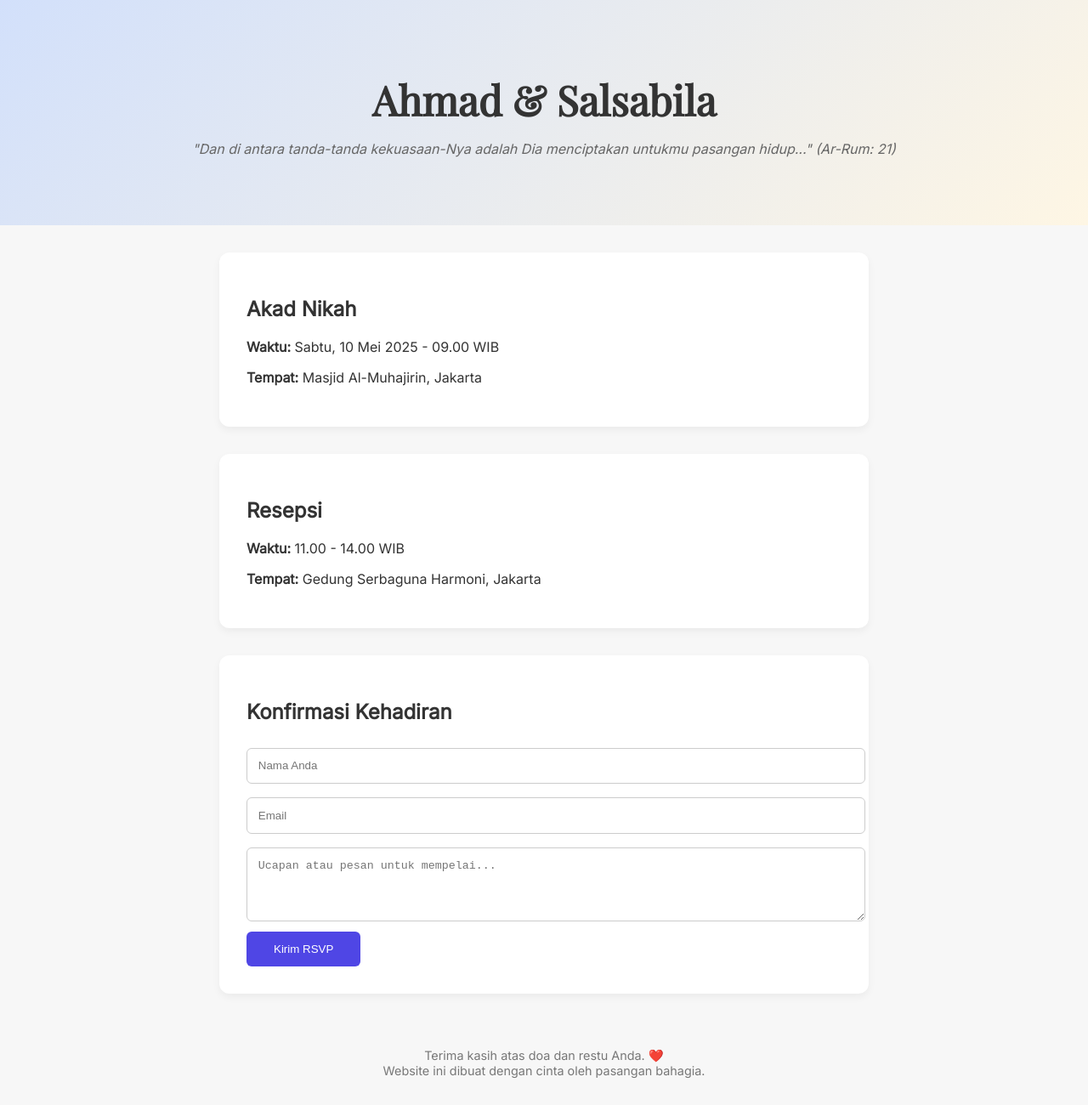
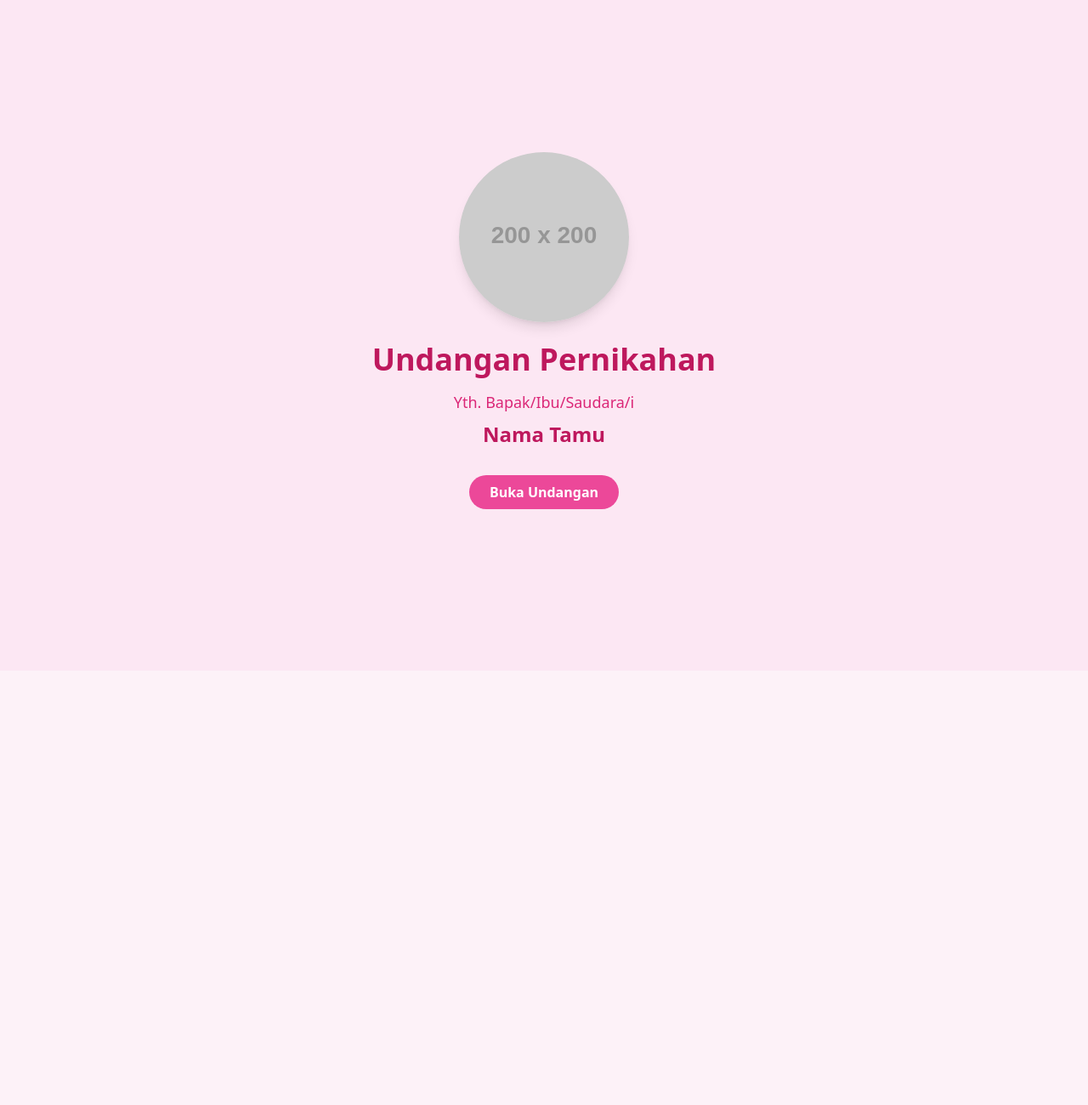
Before and after one commit to khabarbahagia2025/khabarbahagia2025.github.io, a plain HTML site: page index.html in a window 1280 px wide. Shown: the part 11-1311 px from the top of the page at 85% size. After the commit the page ends 800 px from the top, so only its background shows below. Drawn offline with nearby package versions, Linux system fonts and the light colour scheme; placeholder pictures from the web are drawn by us.

Commit message:
fix: update template

```diff
--- a/index.html
+++ b/index.html
@@ -1,93 +1,117 @@
 <!DOCTYPE html>
 <html lang="id">
 <head>
-  <meta charset="UTF-8" />
-  <meta name="viewport" content="width=device-width, initial-scale=1.0" />
-  <title>Ahmad & Salsabila - Undangan Pernikahan</title>
-  <link href="https://fonts.googleapis.com/css2?family=Playfair+Display&family=Inter&display=swap" rel="stylesheet">
+  <meta charset="UTF-8">
+  <meta name="viewport" content="width=device-width, initial-scale=1.0">
+  <title>Undangan Pernikahan</title>
+  <script src="https://cdn.tailwindcss.com"></script>
+  <link href="https://fonts.googleapis.com/css2?family=Amiri&family=Playfair+Display&display=swap" rel="stylesheet">
+  <script>
+    function openInvitation() {
+      const cover = document.getElementById('cover');
+      const invitation = document.getElementById('invitation');
+      cover.classList.add('opacity-0');
+      setTimeout(() => {
+        cover.classList.add('hidden');
+        invitation.classList.remove('hidden');
+        invitation.classList.add('fade-in');
+        document.getElementById('bg-music').play();
+      }, 500);
+    }
+  </script>
   <style>
-    body {
-      margin: 0;
-      font-family: 'Inter', sans-serif;
-      background-color: #f7f7f7;
-      color: #333;
+    html {
+      scroll-behavior: smooth;
     }
-    header {
-      background: linear-gradient(135deg, #d2e0fb, #fef6e4);
-      text-align: center;
-      padding: 4rem 2rem;
+    .fade-in {
+      animation: fadeIn 1s ease-in forwards;
     }
-    header h1 {
+    .fade-in-up {
+      animation: fadeInUp 1s ease-out forwards;
+    }
+    @keyframes fadeIn {
+      from { opacity: 0; transform: scale(0.95); }
+      to { opacity: 1; transform: scale(1); }
+    }
+    @keyframes fadeInUp {
+      from { opacity: 0; transform: translateY(20px); }
+      to { opacity: 1; transform: translateY(0); }
+    }
+    .font-arabic {
+      font-family: 'Amiri', serif;
+    }
+    .font-latin {
       font-family: 'Playfair Display', serif;
-      font-size: 3rem;
-      margin-bottom: 0.5rem;
-    }
-    header p {
-      font-style: italic;
-      color: #666;
-    }
-    section {
-      max-width: 700px;
-      margin: 2rem auto;
-      padding: 2rem;
-      background: white;
-      border-radius: 12px;
-      box-shadow: 0 4px 10px rgba(0, 0, 0, 0.05);
-    }
-    .rsvp-form input, .rsvp-form textarea {
-      width: 100%;
-      padding: 0.8rem;
-      margin: 0.5rem 0;
-      border-radius: 6px;
-      border: 1px solid #ccc;
-    }
-    .rsvp-form button {
-      padding: 0.8rem 2rem;
-      background-color: #4f46e5;
-      color: white;
-      border: none;
-      border-radius: 6px;
-      cursor: pointer;
-    }
-    footer {
-      text-align: center;
-      font-size: 0.9rem;
-      color: #777;
-      padding: 2rem;
     }
   </style>
 </head>
-<body>
-  <header>
-    <h1>Ahmad & Salsabila</h1>
-    <p>"Dan di antara tanda-tanda kekuasaan-Nya adalah Dia menciptakan untukmu pasangan hidup..." (Ar-Rum: 21)</p>
-  </header>
+<body class="bg-pink-50 font-sans overflow-x-hidden">
 
-  <section>
-    <h2>Akad Nikah</h2>
-    <p><strong>Waktu:</strong> Sabtu, 10 Mei 2025 - 09.00 WIB</p>
-    <p><strong>Tempat:</strong> Masjid Al-Muhajirin, Jakarta</p>
-  </section>
+  <!-- Background Music -->
+  <audio id="bg-music" loop>
+    <source src="https://www.bensound.com/bensound-music/bensound-romantic.mp3" type="audio/mp3">
+    Your browser does not support the audio element.
+  </audio>
 
-  <section>
-    <h2>Resepsi</h2>
-    <p><strong>Waktu:</strong> 11.00 - 14.00 WIB</p>
-    <p><strong>Tempat:</strong> Gedung Serbaguna Harmoni, Jakarta</p>
-  </section>
+  <!-- Cover -->
+  <div id="cover" class="transition-opacity duration-500">
+    <section class="min-h-screen flex flex-col items-center justify-center bg-pink-100 text-center p-6">
+      <img src="https://via.placeholder.com/200" alt="Foto Pasangan" class="mx-auto rounded-full mb-6 shadow-lg">
+      <h1 class="text-4xl font-bold text-pink-700 mb-4">Undangan Pernikahan</h1>
+      <p class="text-lg text-pink-600 mb-2">Yth. Bapak/Ibu/Saudara/i</p>
+      <p id="guestName" class="text-2xl font-semibold text-pink-700 mb-8 opacity-0">Nama Tamu</p>
+      <button onclick="openInvitation()" class="bg-pink-500 hover:bg-pink-600 text-white font-semibold py-2 px-6 rounded-full">Buka Undangan</button>
+    </section>
+  </div>
 
-  <section>
-    <h2>Konfirmasi Kehadiran</h2>
-    <form class="rsvp-form">
-      <input type="text" placeholder="Nama Anda" required />
-      <input type="email" placeholder="Email" required />
-      <textarea rows="4" placeholder="Ucapan atau pesan untuk mempelai..." required></textarea>
-      <button type="submit">Kirim RSVP</button>
-    </form>
-  </section>
+  <!-- Invitation -->
+  <div id="invitation" class="hidden">
 
-  <footer>
-    Terima kasih atas doa dan restu Anda. ❤️<br/>
-    Website ini dibuat dengan cinta oleh pasangan bahagia.
-  </footer>
+    <!-- Section 1: Sambutan -->
+    <section id="section1" class="min-h-screen flex flex-col items-center justify-center bg-pink-100 p-8 text-center">
+      <p class="text-4xl mb-4 font-arabic">بِسْمِ اللّٰهِ الرَّحْمٰنِ الرَّحِيْمِ</p>
+      <h2 class="text-3xl font-bold text-pink-700 mb-4 font-latin">Assalamualaikum Warahmatullahi Wabarakatuh</h2>
+      <p class="text-gray-600 max-w-xl font-latin">Dengan memohon Rahmat dan Ridho Allah SWT, kami bermaksud mengundang Bapak/Ibu/Saudara/i serta kerabat sekalian untuk menghadiri acara pernikahan kami:</p>
+    </section>
+
+    <!-- Section 2: Akad Nikah -->
+    <section id="section2" class="min-h-screen flex flex-col items-center justify-center bg-pink-50 p-8 text-center">
+      <h3 class="text-3xl font-semibold text-pink-600 mb-2">Akad Nikah</h3>
+      <p class="text-gray-600">Sabtu, 10 Mei 2025 | 08.00 WIB</p>
+      <p class="text-gray-600">Masjid Al-Azhar, Jakarta</p>
+    </section>
+
+    <!-- Section 3: Resepsi -->
+    <section id="section3" class="min-h-screen flex flex-col items-center justify-center bg-pink-100 p-8 text-center">
+      <h3 class="text-3xl font-semibold text-pink-600 mb-2">Resepsi</h3>
+      <p class="text-gray-600">Sabtu, 10 Mei 2025 | 11.00 WIB</p>
+      <p class="text-gray-600">The Ritz-Carlton, Jakarta</p>
+    </section>
+
+    <!-- Section 4: Lokasi -->
+    <section id="section4" class="min-h-screen flex flex-col items-center justify-center bg-pink-50 p-8 text-center">
+      <h3 class="text-3xl font-semibold text-pink-600 mb-4">Lokasi Acara</h3>
+      <a href="https://maps.google.com" target="_blank" class="bg-pink-500 hover:bg-pink-600 text-white font-semibold py-2 px-6 rounded-full">Lihat di Google Maps</a>
+    </section>
+
+    <!-- Section 5: Ucapan Terima Kasih -->
+    <section id="section5" class="min-h-screen flex flex-col items-center justify-center bg-pink-100 p-8 text-center">
+      <h3 class="text-3xl font-semibold text-pink-600 mb-2">Terima Kasih</h3>
+      <p class="text-gray-600">Atas kehadiran dan doa restu yang diberikan, kami ucapkan terima kasih.</p>
+    </section>
+
+  </div>
+
+  <script>
+    // Ambil nama tamu dari URL parameter dan beri animasi
+    const urlParams = new URLSearchParams(window.location.search);
+    const guest = urlParams.get('to');
+    const guestNameElement = document.getElementById('guestName');
+    if (guest) {
+      guestNameElement.textContent = guest;
+    }
+    guestNameElement.classList.add('fade-in-up');
+  </script>
+
 </body>
 </html>
```
